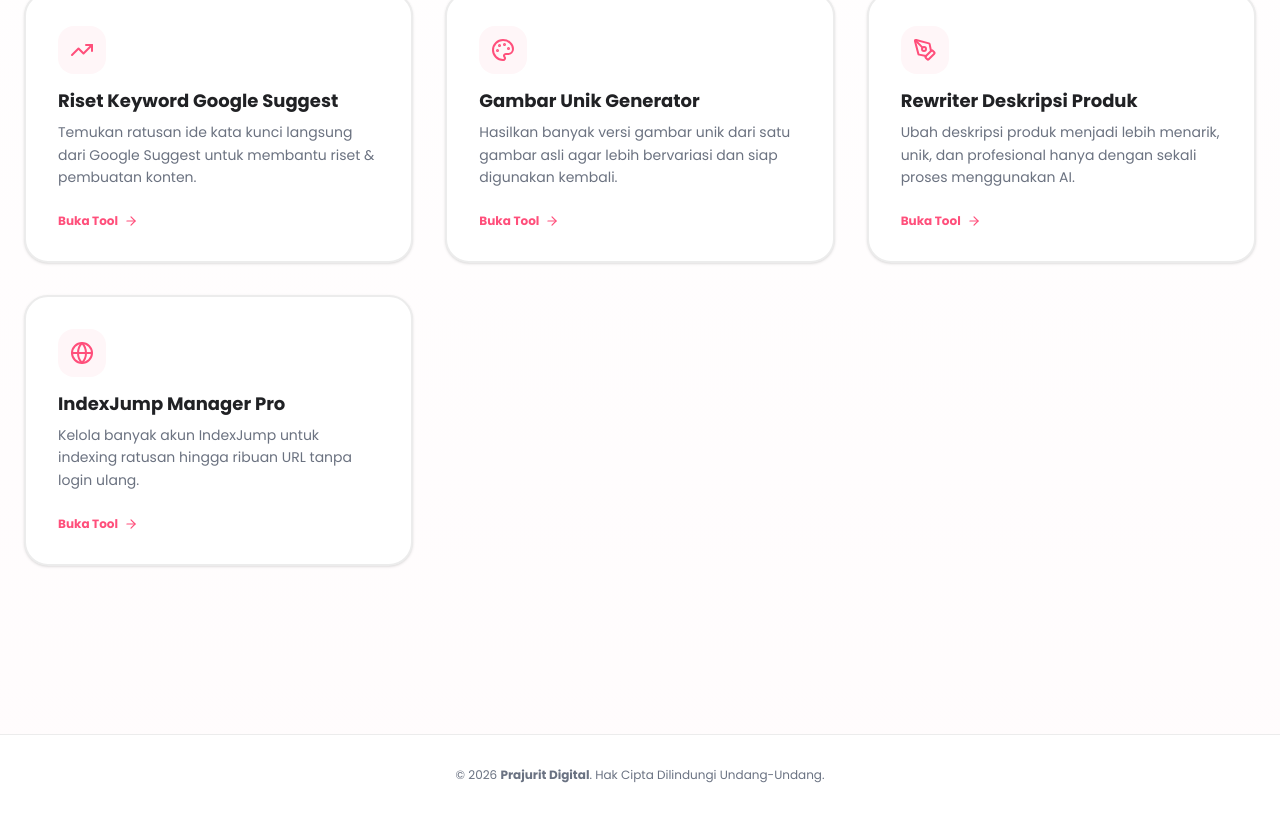
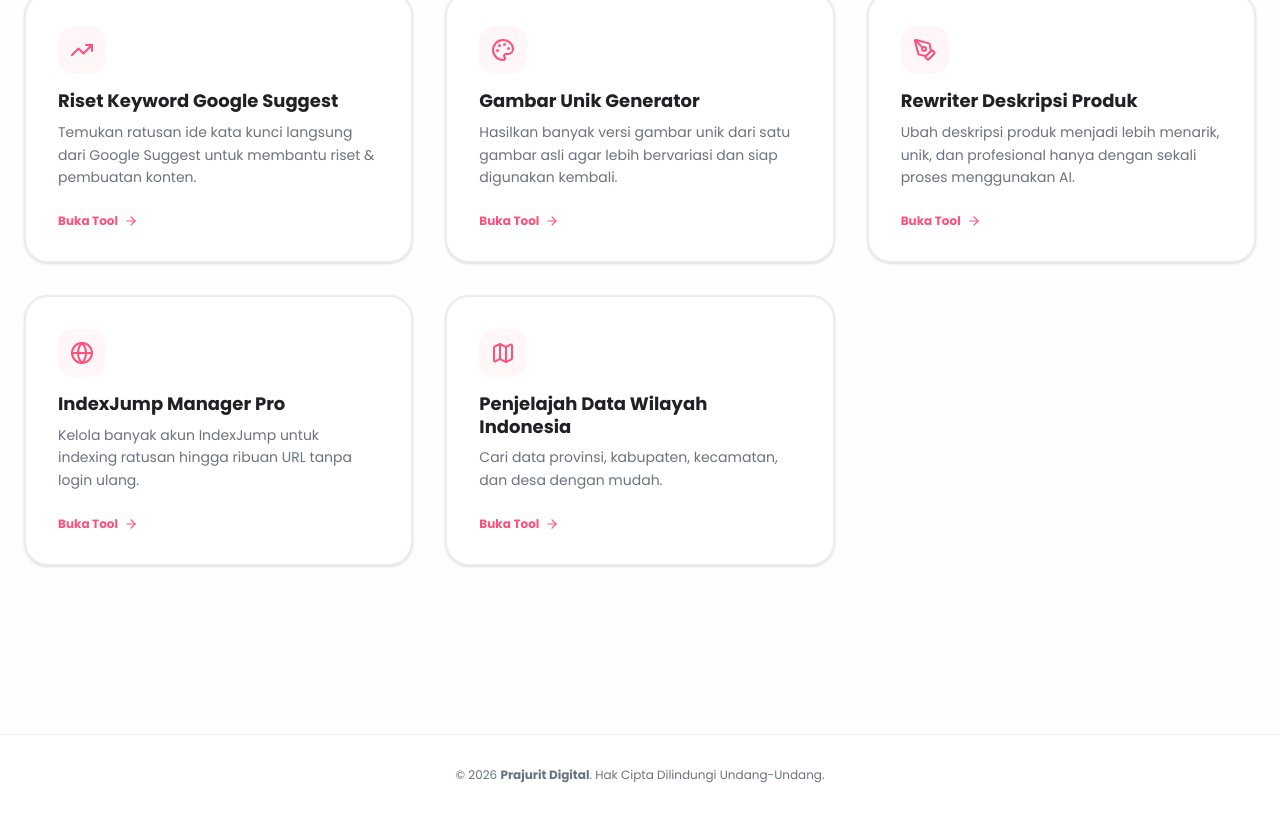
Before and after one commit to prajuritdigitalcom/Website-Prajurit-Digital-My-Id, a React (Vite) app: page / in a window 1280 px wide. Shown: the part 645-1460 px from the top of the page. Built offline with nearby package versions, Linux system fonts and the light colour scheme.

Commit message:
feat: add Data Wilayah Indonesia tool
Include the new region data explorer tool to the platform tools list and register the corresponding icon component.

```diff
--- a/src/components/sections/Tools.tsx
+++ b/src/components/sections/Tools.tsx
@@ -16,6 +16,7 @@ import {
   Palette,
   PenTool,
   Globe,
+  Map,
   ArrowRight,
   Sparkles,
   Play
@@ -50,6 +51,8 @@ export default function Tools() {
         return <PenTool className="w-6 h-6" />;
       case "Globe":
         return <Globe className="w-6 h-6" />;
+      case "Map":
+        return <Map className="w-6 h-6" />;
       default:
         return <ImageIcon className="w-6 h-6" />;
     }
--- a/src/data/tools.ts
+++ b/src/data/tools.ts
@@ -69,5 +69,15 @@ export const TOOLS_DATA: Tool[] = [
     badge: "Terbaru",
     category: "seo",
     externalUrl: "https://indexjump.prajuritdigital.my.id/"
+  },
+  {
+    id: "data-wilayah-indonesia",
+    title: "Penjelajah Data Wilayah Indonesia",
+    description: "Cari data provinsi, kabupaten, kecamatan, dan desa dengan mudah.",
+    icon: "Map",
+    href: "#data-wilayah-indonesia",
+    badge: "Terbaru",
+    category: "marketing",
+    externalUrl: "https://datawilayahindonesia.prajuritdigital.my.id/"
   }
 ];
```
